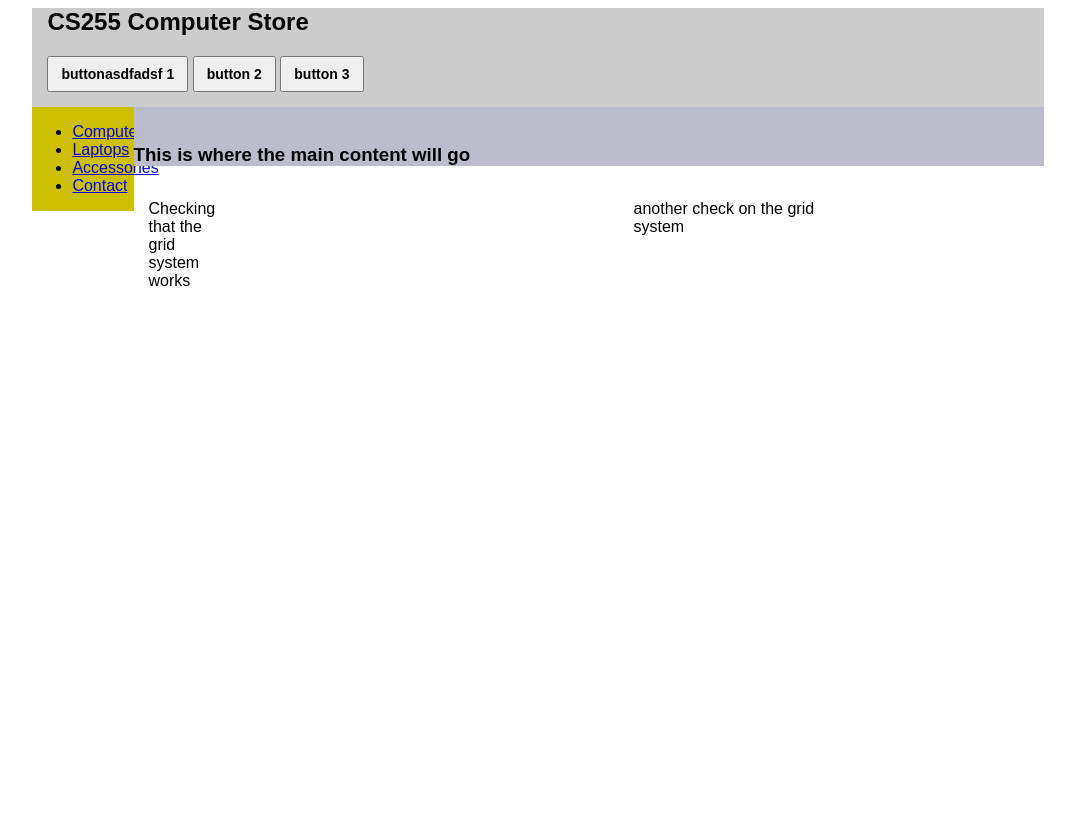
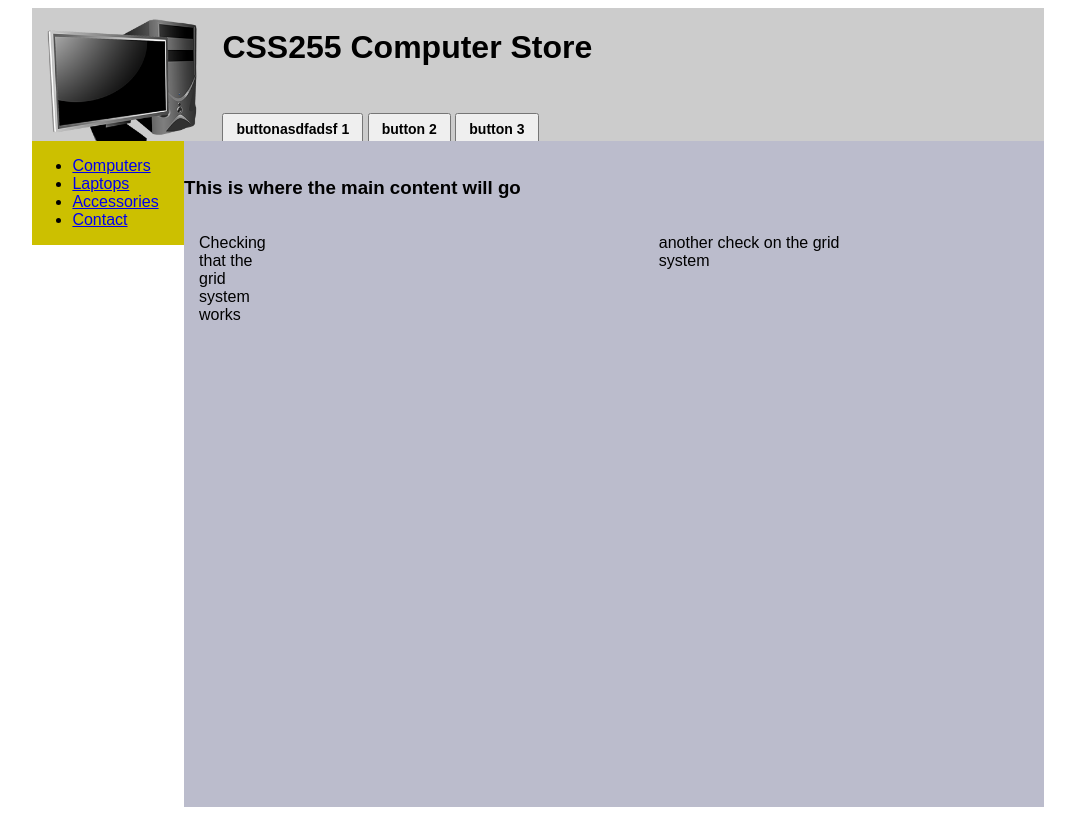
Before and after one commit to pjessenm/cs255Proj, a plain HTML site: page index.html in a window 1280 px wide. Shown: the whole page, without its empty margins (102-1177 px from the left). Drawn offline with Linux system fonts and the light colour scheme.

Commit message:
added icon, styled nav section
- added computer icon
- styled nav elements

```diff
--- a/index.html
+++ b/index.html
@@ -10,7 +10,8 @@
 
             <!-- begin nav !-->
             <div class="nav">
-                <h2> CS255 Computer Store</h2>
+                <img src="compIcon.png" width=150px"/>
+                <h1>CSS255 Computer Store</h1>
                 <div class="nav-btn-group">
                     <button>buttonasdfadsf 1</button>
                     <button>button 2</button>
--- a/layout.css
+++ b/layout.css
@@ -9,26 +9,38 @@ html {
 }
 
 .nav {
-    max-height: 200px;
+    max-height: 15%;
     padding-left:15px;
     padding-right:15px;
     padding-bottom:15px;
     background-color:#cccccc;
+    display:block;
+    overflow:hidden;
+}
+
+.nav img{
+    display: inline-block;
+    height: auto;
+    max-width: 100%;
+    position: relative;
+    float:left;
+    padding-right:25px;
 }
 
 .sidebar{
     position:relative;
     float:left;
-    width:10%;
+    width:15%;
     background-color:#ccc000;
 }
 
 .main-content{
     position:relative;
-    margin-left:10%;
-    width:90%;
+    margin-left:15%;
+    width:85%;
+    height:85%;
     background-color:#bbbccc;
-}
+    }
 
 .pull-right{
     float:right !important;
@@ -169,13 +181,15 @@ html {
     margin-left: 83.33333%;
 }
 
+.nav-btn-group{
+    padding-top:25px;
+}
 .nav-btn-group button{
   display: inline-block;
   padding: 6px 12px;
   margin-bottom: 0;
   font-size: 14px;
   font-weight: bold;
-  line-height: 1.428571429;
   text-align: center;
   white-space: nowrap;
   vertical-align: middle;
```
Also changed, not shown: compIcon.png (added).
